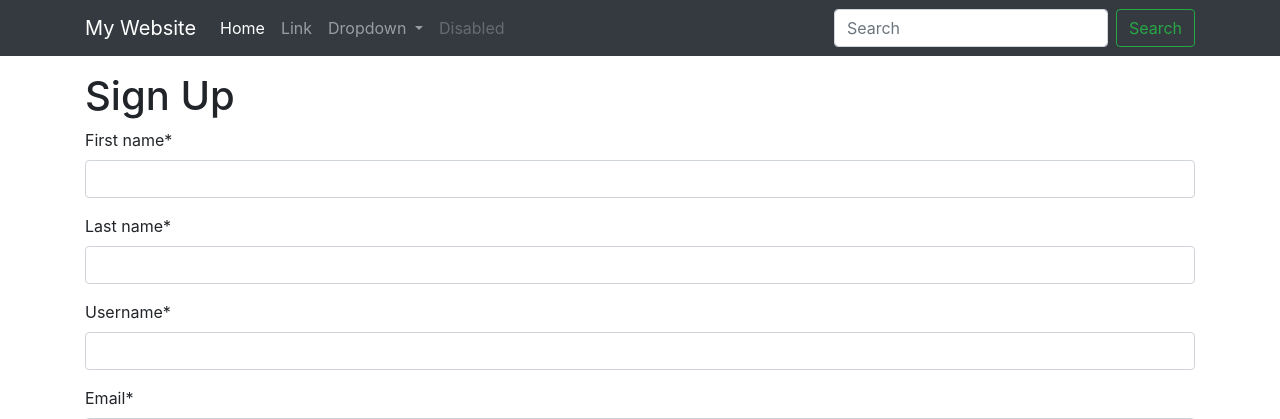
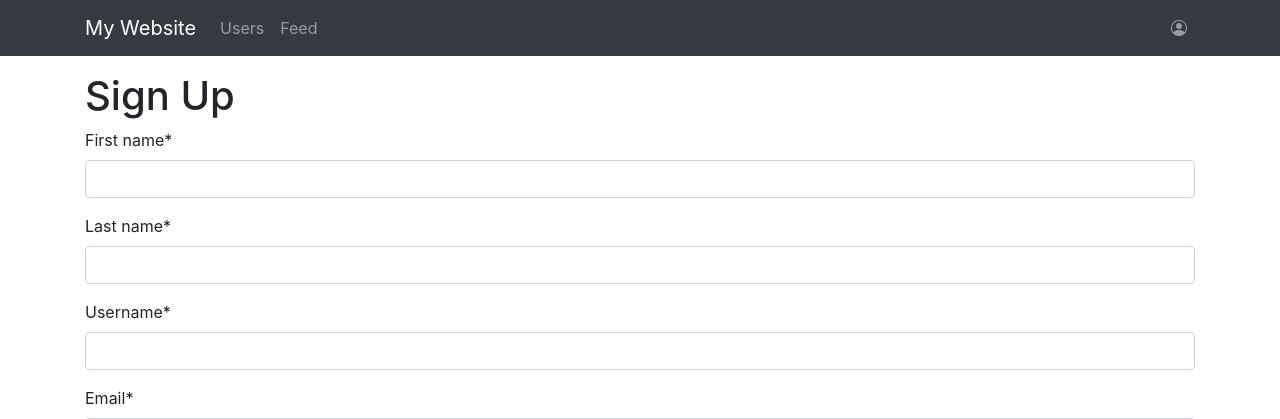
Before and after one commit to V1SHAL421/mywebsite, a Django app: page /signup/ in a window 1280 px wide. Shown: the top 419 px of the page. Run offline with Django 4.2, Linux system fonts and the light colour scheme; some libraries are stand-ins or nearby versions.

Commit message:
Add menu to navbar

```diff
--- a/myapp/templates/base.html
+++ b/myapp/templates/base.html
@@ -10,6 +10,7 @@
     <title>Home Page</title>
     <link href="https://cdn.jsdelivr.net/npm/bootstrap@5.3.1/dist/css/bootstrap.min.css" rel="stylesheet" integrity="sha384-4bw+/aepP/YC94hEpVNVgiZdgIC5+VKNBQNGCHeKRQN+PtmoHDEXuppvnDJzQIu9" crossorigin="anonymous">
     <link rel="stylesheet" href="https://maxcdn.bootstrapcdn.com/bootstrap/4.5.2/css/bootstrap.min.css">
+    <link rel="stylesheet" href="https://cdn.jsdelivr.net/npm/bootstrap-icons@1.5.0/font/bootstrap-icons.css">
   </head>
   <body>
     {% block body %}
--- a/myapp/templates/partials/navbar.html
+++ b/myapp/templates/partials/navbar.html
@@ -6,32 +6,29 @@
     </button>
 
     <div class="collapse navbar-collapse" id="navbarSupportedContent">
-      <ul class="navbar-nav mr-auto">
-        <li class="nav-item active">
-          <a class="nav-link" href="#">Home <span class="sr-only">(current)</span></a>
+      <ul class="navbar-nav me-auto mb-2 mb-lg-0">
+
+        <li class="nav-item">
+          <a class="nav-link" href="#">Users</a>
         </li>
         <li class="nav-item">
-          <a class="nav-link" href="#">Link</a>
+          <a class="nav-link" href="#{% url 'feed' %}">Feed</a>
         </li>
-        <li class="nav-item dropdown">
-          <a class="nav-link dropdown-toggle" href="#" id="navbarDropdown" role="button" data-toggle="dropdown" aria-haspopup="true" aria-expanded="false">
-            Dropdown
-          </a>
-          <div class="dropdown-menu" aria-labelledby="navbarDropdown">
-            <a class="dropdown-item" href="#">Action</a>
-            <a class="dropdown-item" href="#">Another action</a>
-            <div class="dropdown-divider"></div>
-            <a class="dropdown-item" href="#">Something else here</a>
-          </div>
-        </li>
-        <li class="nav-item">
-          <a class="nav-link disabled" href="#">Disabled</a>
-        </li>
-      </ul>
-      <form class="form-inline my-2 my-lg-0">
-        <input class="form-control mr-sm-2" type="search" placeholder="Search" aria-label="Search">
-        <button class="btn btn-outline-success my-2 my-sm-0" type="submit">Search</button>
-      </form>
+        </ul>
+
+        <ul class="navbar-nav ms-auto mb-2 mb-lg-0">
+          <li class="nav-item dropdown">
+            <a class="nav-link" href="#" id="user-account-dropdown" role="button" data-bs-toggle="dropdown" aria-expanded="false">
+              <span class="bi-person-circle"></span>
+            </a>
+            <ul class="dropdown-menu dropdown-menu-end" aria-labelledby="user-account-dropdown">
+              <a class="dropdown-item" href="#">Change Profile</a>
+              <a class="dropdown-item" href="#">Change Password</a>
+              <div class="dropdown-divider"></div>
+              <a class="dropdown-item" href="{% url 'log_out' %}">Log out</a>
+            </ul>
+          </li>
+        </ul>
     </div>
     </div>
   </nav>
```
